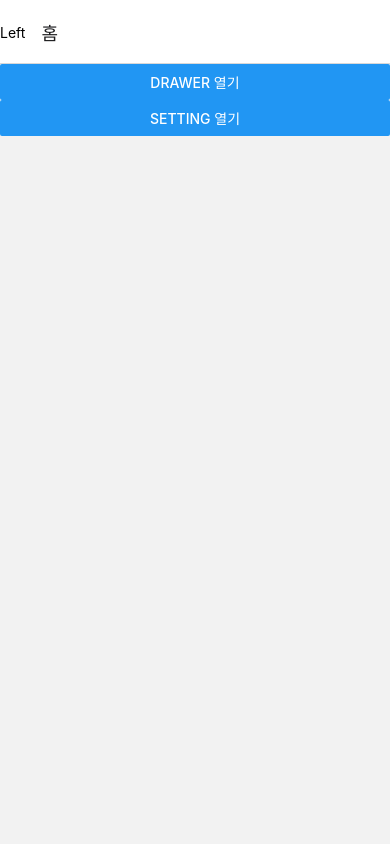
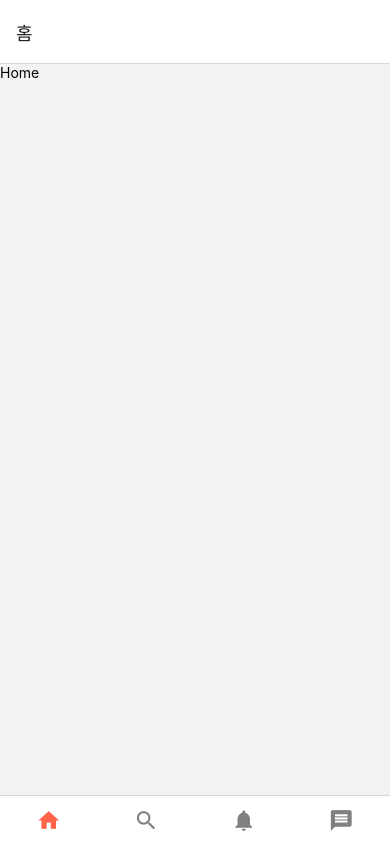
Before and after one commit to ssukim/learn-react-native, a React Native app in the folder ReactNavigation/: screen /Detail in a window 390 px wide. Before the commit this address had no page. Built offline with nearby package versions, Linux system fonts and the light colour scheme.

Commit message:
TabNavigator add

```diff
--- a/ReactNavigation/App.tsx
+++ b/ReactNavigation/App.tsx
@@ -2,21 +2,33 @@ import React from 'react';
 import {NavigationContainer} from '@react-navigation/native';
 import {createNativeStackNavigator} from '@react-navigation/native-stack';
 import HomeScreen from './screens/stack/HomeScreen';
+import TabHomeScreen from './screens/tab/HomeScreen';
+import MessageScreen from './screens/tab/MessageScreen';
+import NotificationScreen from './screens/tab/NotificationScreen';
+import SearchScreen from './screens/tab/SearchScreen';
 import DrawerHomeScreen from './screens/drawer/HomeScreen';
 import DetailScreen from './screens/stack/DetailScreen';
 import HeaderlessScreen from './screens/stack/HeaderlessScreen';
-import {RootDrawerParamList, RootStackParamList} from './screens/RootStack';
+import {
+  RootDrawerParamList,
+  RootStackParamList,
+  RootTabParamList,
+} from './screens/RootStack';
 import {Button, Text, TouchableOpacity, View} from 'react-native';
 import {createDrawerNavigator} from '@react-navigation/drawer';
 import SettingScreen from './screens/drawer/SettingScreen';
 import {SafeAreaView} from 'react-native-safe-area-context';
+import {createBottomTabNavigator} from '@react-navigation/bottom-tabs';
+import Icon from 'react-native-vector-icons/MaterialIcons';
 
 const Stack = createNativeStackNavigator<RootStackParamList>();
 const Drawer = createDrawerNavigator<RootDrawerParamList>();
+const Tab = createBottomTabNavigator<RootTabParamList>();
 
 function App() {
   return (
     <NavigationContainer>
+      {/* StackNavigator Start */}
       {/* <Stack.Navigator initialRouteName="Home">
         <Stack.Screen
           name="Home"
@@ -64,7 +76,10 @@ function App() {
           options={{headerShown: false}}
         />
       </Stack.Navigator> */}
-      <Drawer.Navigator
+      {/* StackNavigator End */}
+
+      {/* DrawerNavigator Start */}
+      {/* <Drawer.Navigator
         initialRouteName="Home"
         backBehavior="history"
         drawerContent={({navigation}) => (
@@ -91,7 +106,59 @@ function App() {
           component={SettingScreen}
           options={{title: '설정'}}
         />
-      </Drawer.Navigator>
+      </Drawer.Navigator> */}
+      {/* DrawerNavigator End */}
+
+      {/* TabNavigator Start */}
+      <Tab.Navigator
+        initialRouteName="Home"
+        screenOptions={() => ({
+          tabBarActiveTintColor: 'tomato',
+          tabBarInactiveTintColor: 'gray',
+          tabBarShowLabel: false,
+        })}>
+        <Tab.Screen
+          name="Home"
+          component={TabHomeScreen}
+          options={{
+            title: '홈',
+            tabBarIcon: ({color, size}) => (
+              <Icon name="home" color={color} size={size} />
+            ),
+          }}
+        />
+        <Tab.Screen
+          name="Search"
+          component={SettingScreen}
+          options={{
+            title: '검색',
+            tabBarIcon: ({color, size}) => (
+              <Icon name="search" color={color} size={size} />
+            ),
+          }}
+        />
+        <Tab.Screen
+          name="Notification"
+          component={NotificationScreen}
+          options={{
+            title: '알림',
+            tabBarIcon: ({color, size}) => (
+              <Icon name="notifications" color={color} size={size} />
+            ),
+          }}
+        />
+        <Tab.Screen
+          name="Message"
+          component={MessageScreen}
+          options={{
+            title: '메시지',
+            tabBarIcon: ({color, size}) => (
+              <Icon name="message" color={color} size={size} />
+            ),
+          }}
+        />
+      </Tab.Navigator>
+      {/* TabNavigator End */}
     </NavigationContainer>
   );
 }
--- a/ReactNavigation/package.json
+++ b/ReactNavigation/package.json
@@ -10,6 +10,7 @@
     "lint": "eslint . --ext .js,.jsx,.ts,.tsx"
   },
   "dependencies": {
+    "@react-navigation/bottom-tabs": "^6.3.1",
     "@react-navigation/drawer": "^6.4.1",
     "@react-navigation/native": "^6.0.10",
     "@react-navigation/native-stack": "^6.6.1",
@@ -19,7 +20,8 @@
     "react-native-gesture-handler": "^2.4.0",
     "react-native-reanimated": "^2.7.0",
     "react-native-safe-area-context": "^4.2.4",
-    "react-native-screens": "^3.13.1"
+    "react-native-screens": "^3.13.1",
+    "react-native-vector-icons": "^9.1.0"
   },
   "devDependencies": {
     "@babel/core": "^7.12.9",
@@ -27,6 +29,7 @@
     "@react-native-community/eslint-config": "^2.0.0",
     "@types/jest": "^26.0.23",
     "@types/react-native": "^0.67.3",
+    "@types/react-native-vector-icons": "^6.4.10",
     "@types/react-test-renderer": "^17.0.1",
     "@typescript-eslint/eslint-plugin": "^5.17.0",
     "@typescript-eslint/parser": "^5.17.0",
--- /dev/null
+++ b/ReactNavigation/screens/tab/HomeScreen.tsx
@@ -0,0 +1,8 @@
+import React from 'react';
+import {Text} from 'react-native';
+
+function HomeScreen() {
+  return <Text>Home</Text>;
+}
+
+export default HomeScreen;
--- /dev/null
+++ b/ReactNavigation/screens/tab/MessageScreen.tsx
@@ -0,0 +1,8 @@
+import React from 'react';
+import {Text} from 'react-native';
+
+function MessageScreen() {
+  return <Text>Home</Text>;
+}
+
+export default MessageScreen;
--- /dev/null
+++ b/ReactNavigation/screens/tab/NotificationScreen.tsx
@@ -0,0 +1,8 @@
+import React from 'react';
+import {Text} from 'react-native';
+
+function NotificationScreen() {
+  return <Text>Home</Text>;
+}
+
+export default NotificationScreen;
--- /dev/null
+++ b/ReactNavigation/screens/tab/SearchScreen.tsx
@@ -0,0 +1,8 @@
+import React from 'react';
+import {Text} from 'react-native';
+
+function SearchScreen() {
+  return <Text>Home</Text>;
+}
+
+export default SearchScreen;
```
Also changed, not shown: ReactNavigation/screens/RootStack.tsx (+7 -0 lines), 4 other files (tests, documents, lock files or other folders).
